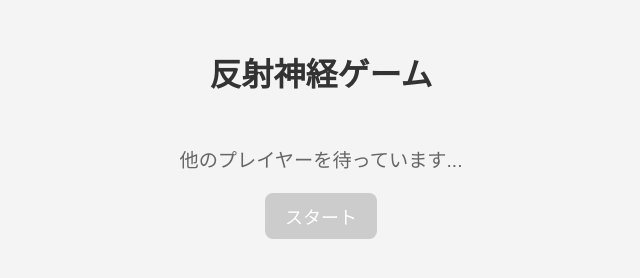
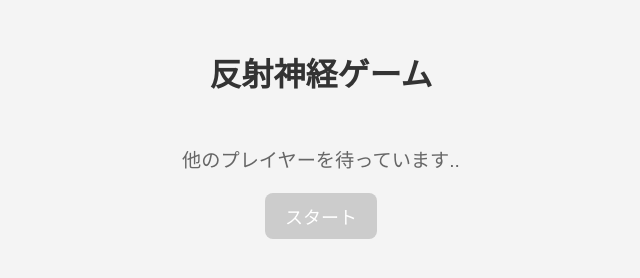
Before and after one commit to h1ro223/Monster-Smash, a plain HTML site: page index.html in a window 1280 px wide. Shown: the full height of the page, 319-959 px from the left. Drawn offline with Linux system fonts and the light colour scheme; no server answers.

Commit message:
Update index.html

```diff
--- a/index.html
+++ b/index.html
@@ -12,7 +12,7 @@
 <body>
   <h1>反射神経ゲーム</h1>
   <div id="game">
-    <div id="waiting">他のプレイヤーを待っています...</div>
+    <div id="waiting">他のプレイヤーを待っています..</div>
     <button id="startButton" disabled>スタート</button>
     <div id="reactionButton" style="display:none;">クリック！</div>
   </div>
```
